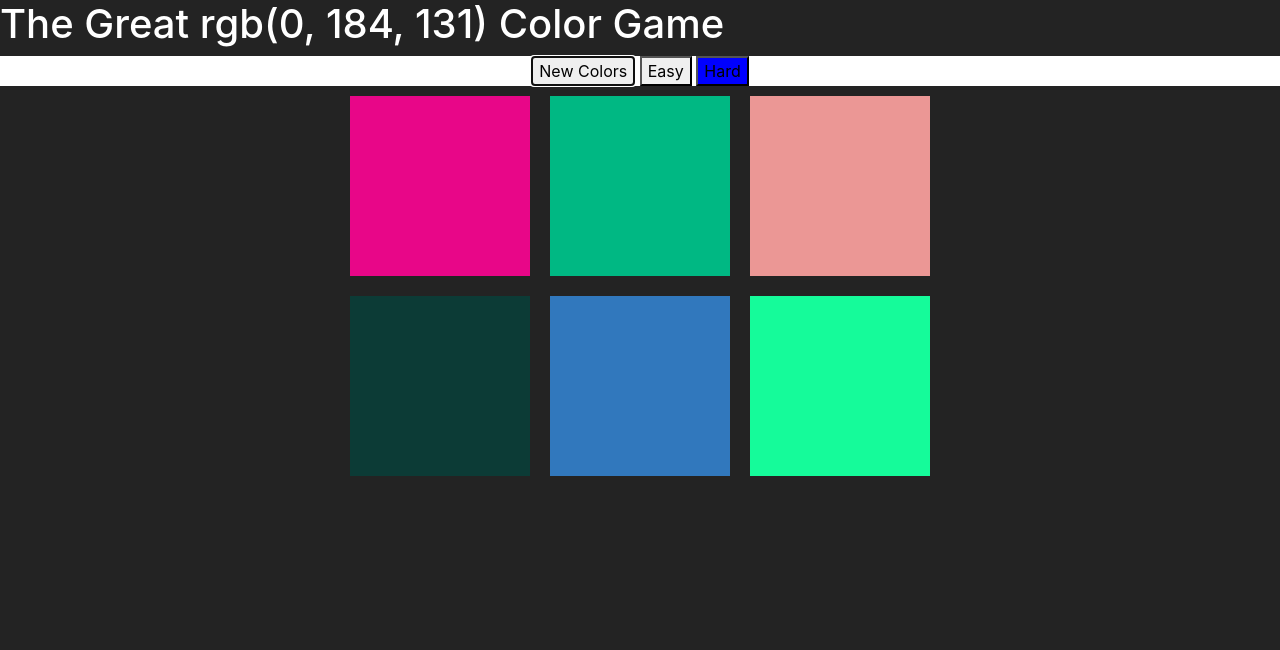
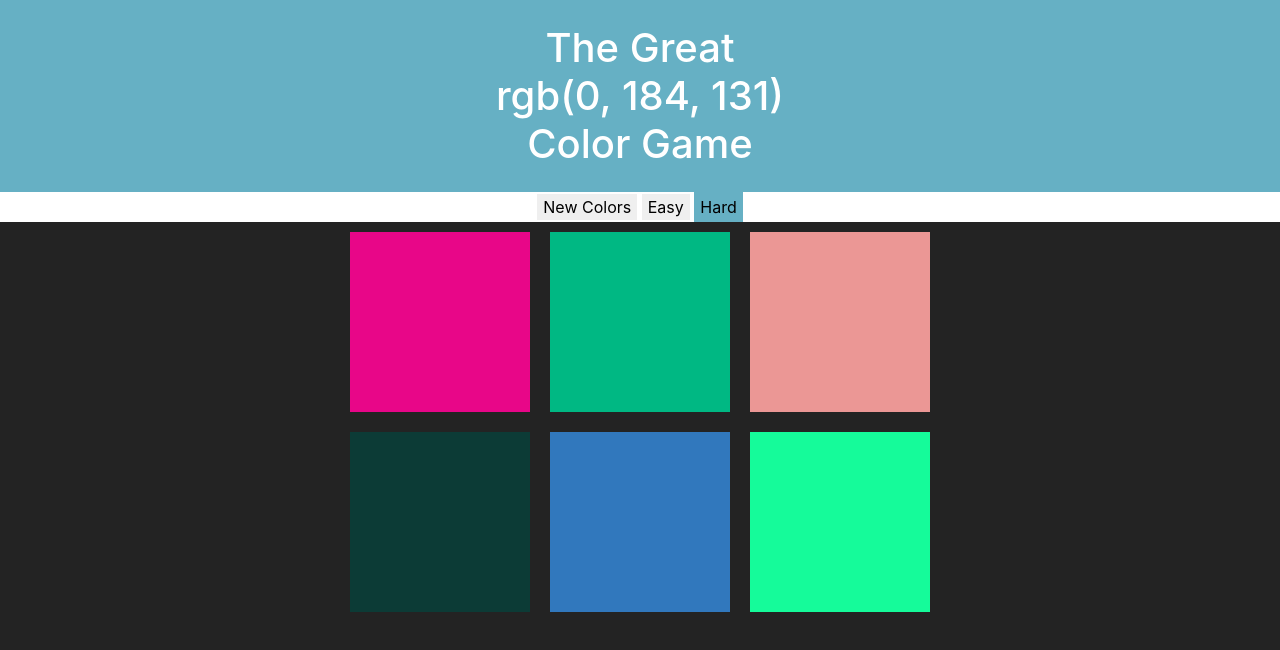
Before and after one commit to kerbzbm/projects, a plain HTML site: page DOM_Learning/colorGame/colorGameWebApp.html in a window 1280 px wide. Both pictures are taken after a click on the button "New Colors". Drawn offline with nearby package versions, Linux system fonts and the light colour scheme.

Commit message:
Re-worked button backgrounds on select/added flash

```diff
--- a/DOM_Learning/colorGame/colorGameWebApp.css
+++ b/DOM_Learning/colorGame/colorGameWebApp.css
@@ -2,8 +2,15 @@ body {
     background-color: #232323;
 }
 
-h1 {
+.header {
+    text-align: center;
     color: white;
+    padding: 1.5rem;
+    background-color: #66b0c4;
+}
+
+.header h1 {
+    margin: 0;
 }
 
 .square {
@@ -27,6 +34,31 @@ h1 {
 }
 
 .selected {
-    background: blue;
+    background:#66b0c4;
+    border: none;
+    height: 30px;
 
 }
+
+*:focus {
+    outline: 0 !important;
+}
+
+button {
+    border: none;
+
+}
+
+.flash {
+    animation: flash .5s;
+  }
+
+@keyframes flash {
+    50% {
+      background: #66b0c4;
+      height: 30px;
+    }
+    100% {
+      background: transparent;
+    }
+  }
--- a/DOM_Learning/colorGame/colorGameWebApp.html
+++ b/DOM_Learning/colorGame/colorGameWebApp.html
@@ -8,8 +8,9 @@
     <link rel="stylesheet" style="text/css" href="colorGameWebApp.css">
 </head>
 <body>
-<h1>The Great <span id="colorDisplay">RGB</span> Color Game</h1>
-
+    <div class="header">
+        <h1>The Great <br><span id="colorDisplay">RGB</span><br> Color Game</h1>
+    </div>
     <div id="stripe">
         <button id="reset">New Colors</button>
         <span id="message"></span>
--- a/DOM_Learning/colorGame/colorGameWebApp.js
+++ b/DOM_Learning/colorGame/colorGameWebApp.js
@@ -8,6 +8,7 @@ let h1 = document.querySelector("h1");
 let resetButton = document.querySelector("#reset")
 let easyBtn = document.querySelector("#easyBtn");
 let hardBtn = document.querySelector("#hardBtn");
+let flashClass = 'flash';
 
 colorDisplay.textContent = pickedColor;
 
@@ -41,6 +42,14 @@ hardBtn.addEventListener("click", function(){
 });
 
 resetButton.addEventListener("click", function(){
+    resetButton.classList.add(flashClass);
+})
+
+resetButton.addEventListener('animationend',function() {
+    this.classList.remove(flashClass);
+  });
+
+resetButton.addEventListener("click", function(){
     //generate all new colors
     colors = generateRandomColors(numSquares);
     //pick a new random color from array
@@ -51,7 +60,7 @@ resetButton.addEventListener("click", function(){
     for (var i = 0; i < squares.length; i++){
         squares[i].style.backgroundColor = colors[i];
     }
-    h1.style.backgroundColor = "#232323"
+    h1.style.backgroundColor = "#66b0c4"
 });
 
 for (var i = 0; i < squares.length; i++){
```
Lines whose indentation alone changed are shown as unchanged.
